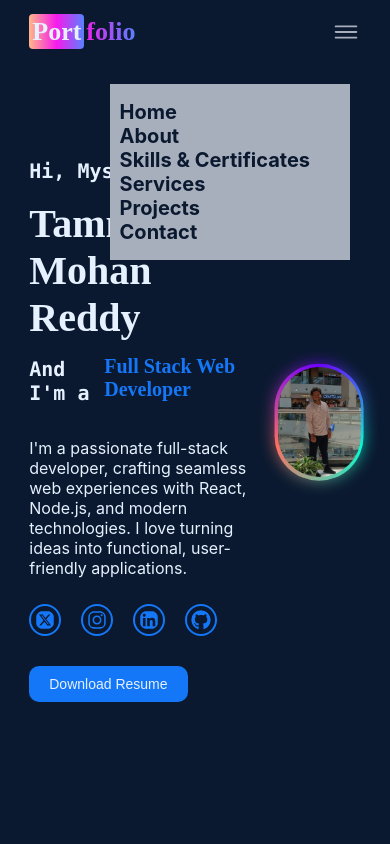
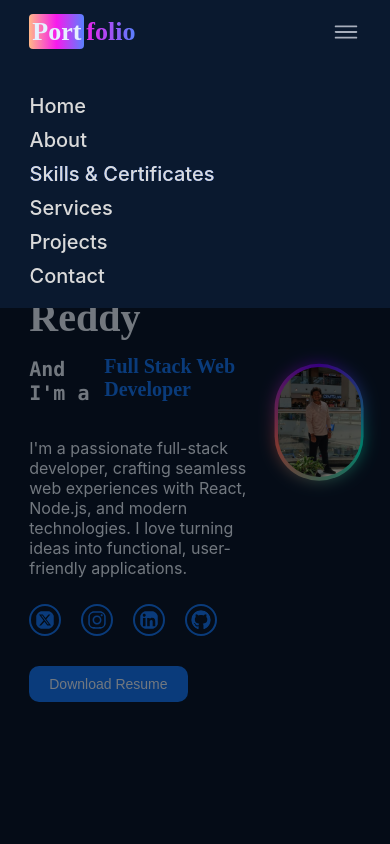
Before and after one commit to mohanreddytm/portfolio, a React (Create React App) app: page / in a window 390 px wide. Both pictures are taken after a click on the icon 345 px from the left and 32 px from the top of the page. Shown: the top 844 px of the page. Built offline with nearby package versions, Linux system fonts and the light colour scheme.

Commit message:
checking the mobile application

```diff
--- a/src/App.css
+++ b/src/App.css
@@ -91,6 +91,8 @@ a:hover {
   display: flex;
   align-items: center;
   width: 85%;
+  min-height: max(90vh, 600px);
+
   justify-content: space-between;
 
 }
@@ -186,24 +188,40 @@ a:hover {
 
 .nav-active{
   display: block;
-  position:absolute;
-  right:40px;
+  position:fixed;
   top:10vh;
-  background-color: #a7aebc;
+  right:0;
+  left: 0;
+  bottom: 0;
+  transition: all 0.3s ease-in-out;
+  background-color: rgba(0, 0, 0, 0.5);
 }
+
 
 .menu-links{
   display: flex;
   flex-direction: column;
-  display: none;
+  margin: 0px ;
+  background-color: #0A192F;
+  padding: 10px 0px;
+}
+
+.menu-links li{
+  list-style-type: none;
+  margin: 0px;
+  padding: 0px;
+  text-decoration: none;
+  margin: 0px 0px 10px 5%;
+
 }
 
 .menu-links a{
-  color:#0A192F;
+  color: rgb(218, 218, 218);
   font-size: 20px;
-  font-weight: bold;
+  font-weight: 500;
   padding: 10px;
   text-align: center;
+  margin-bottom: 20px;
 }
 
 
@@ -223,7 +241,7 @@ a:hover {
   justify-content: space-around;
   align-items: center;
   background-color: #112240;
-  min-height:90vh;
+  min-height: max(90vh, 600px);
   scroll-margin-top: 70px;
 
 }
@@ -413,17 +431,19 @@ margin-right: 20px;
 #projects{
   background-color: #0A192F;
   width: 100vw;
-
+  height: max(90vh, 600px);
 }
 
 .projects-container{
   display: flex;
   align-items: center;
   justify-content: space-around;
+
 }
 
 .projects-list{
   width: 80%;
+
 }
 
 .skills-list{
@@ -861,6 +881,7 @@ font-weight: 500;
   outline: none;
   margin-top: 20px;
   cursor: pointer;
+  margin-bottom: 20px;
 }
 
 .send-message-button-contact:hover{
@@ -877,11 +898,18 @@ font-weight: 500;
   .menu-links{
     display: block;
   }
+
+
   .menu-icon{
     display: block;
     color:#a7aebc;
     font-size: 30px;
     cursor: pointer;
+  }
+}
+@media screen and (min-width: 992px){
+  .nav-active{
+    display: none;
   }
 }
 
--- a/src/App.js
+++ b/src/App.js
@@ -172,6 +172,10 @@ const App = () => {
 
   }
 
+  const onClickMenuLinks = () => {
+    setToggleMenu(false);
+  }
+
 
 
   const downloadResume = () => {
@@ -193,12 +197,13 @@ console.log("Clicked")
           <IoIosMenu onClick={onClickMenuIcon} className="menu-icon" />
           <nav className={toggleMenu ? 'nav-active' : 'nav-inactive'}>
             <ul className="menu-links">
-              <li><a href="#home">Home</a></li>
-              <li><a href="#about">About</a></li>
-              <li><a href="#skills">Skills & Certificates</a></li>
-              <li><a href="#services">Services</a></li>
-              <li><a href="#projects">Projects</a></li>
-              <li><a href="#contact">Contact</a></li>
+
+            <li><a href="#home" onClick={onClickMenuLinks} className={activeSection === "home" ? "active" : ""}>Home</a></li>
+              <li><a href="#about" onClick={onClickMenuLinks}  className={activeSection === "about" ? "active" : ""}>About</a></li>
+              <li><a href="#skills" onClick={onClickMenuLinks}  className={activeSection === "skills" ? "active" : ""} >Skills & Certificates</a></li>
+              <li><a href="#services" onClick={onClickMenuLinks}  className={activeSection === "services" ? "active" : ""}>Services</a></li>
+              <li><a href="#projects" onClick={onClickMenuLinks}  className={activeSection === "projects" ? "active" : ""}>Projects</a></li>
+              <li><a href="#contact"  onClick={onClickMenuLinks} className={activeSection === "contact" ? "active" : ""}>Contact</a></li>
             </ul>
           </nav>
           <nav className='nav-main'>
--- a/src/components/SecondIterator/index.js
+++ b/src/components/SecondIterator/index.js
@@ -44,7 +44,7 @@ const SecondIterator = () => {
         , 100);
         setFade(true);
     }, 2000);
-    console.log(currentRole);
+
     return () => clearInterval(interval);
   }, [currentRole]);
 
```
